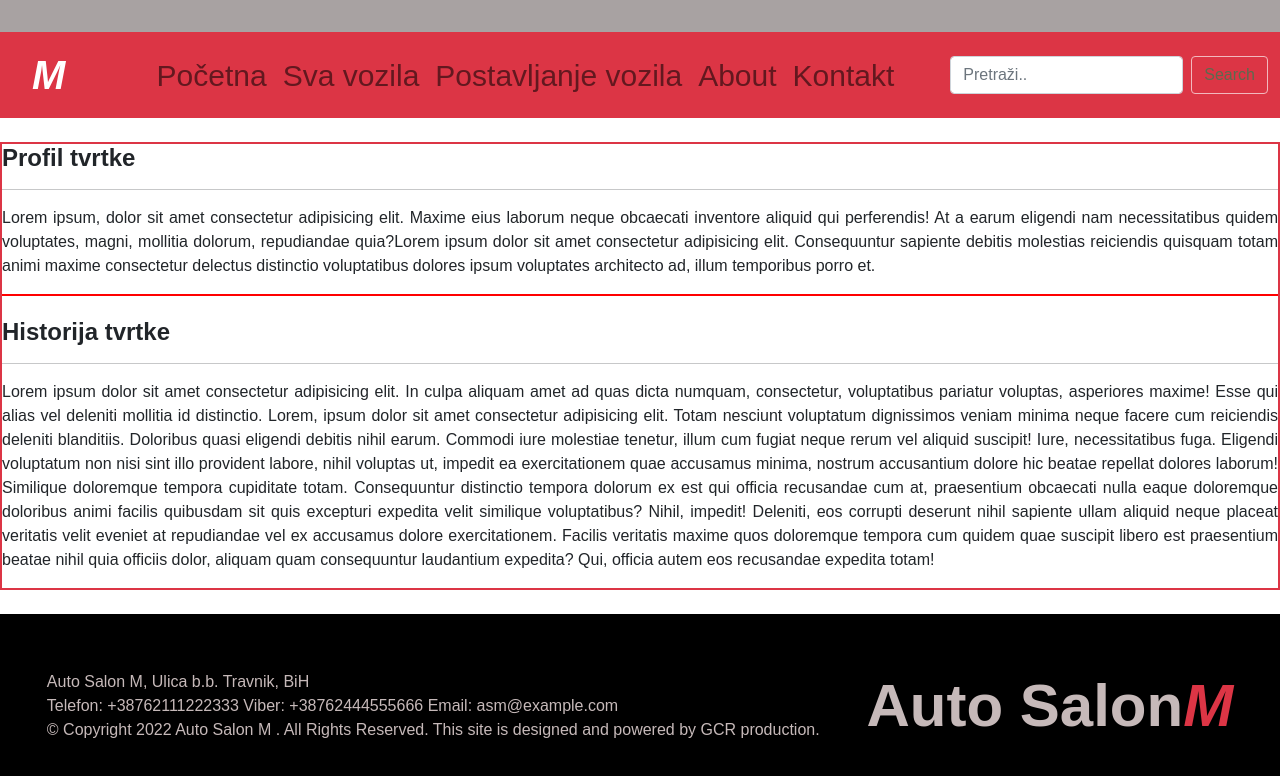
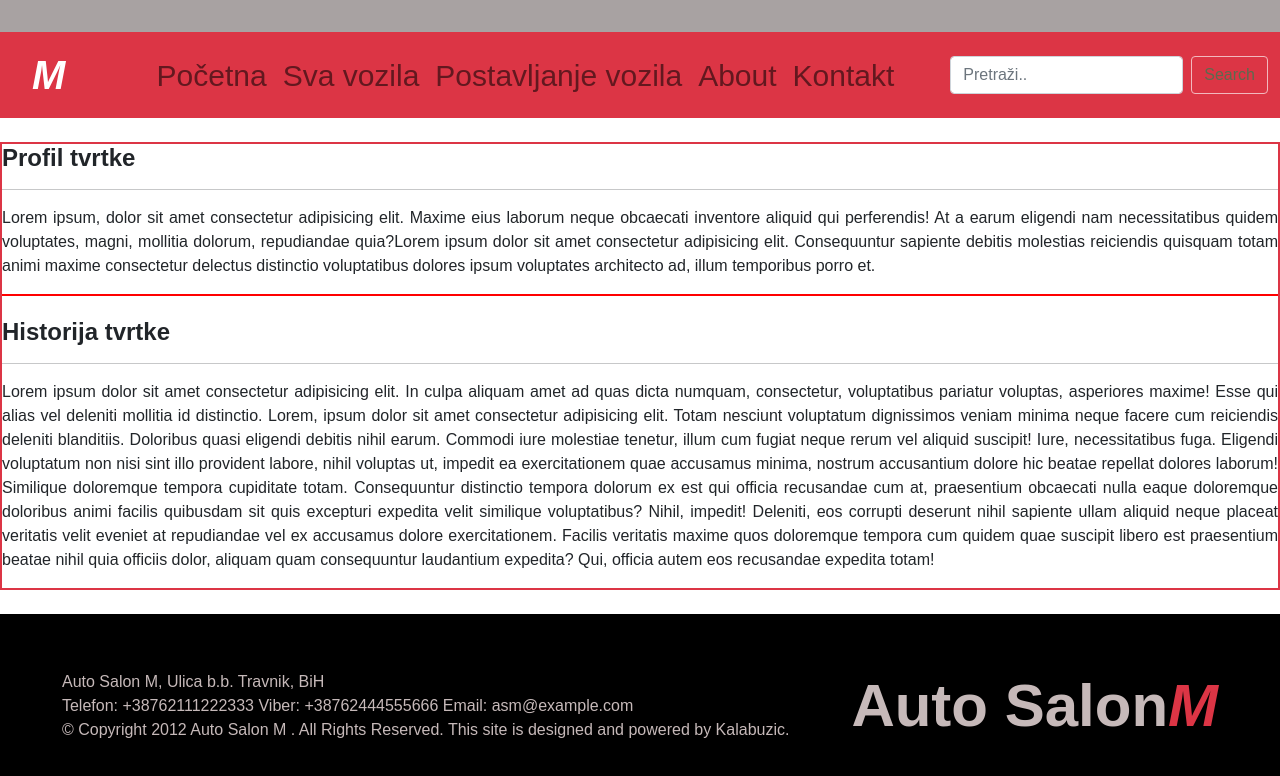
Before and after one commit to Mujo78/Projekat, a plain HTML site: page about.html in a window 1280 px wide. Shown: the part 118-894 px from the top of the page. Drawn offline with nearby package versions, Linux system fonts and the light colour scheme.

Commit message:
git push --all origin

```diff
--- a/about.html
+++ b/about.html
@@ -94,7 +94,7 @@
           Telefon: +38762111222333
           Viber: +38762444555666
           Email: asm@example.com <br>
-          © Copyright 2022 Auto Salon M . All Rights Reserved. This site is designed and powered by GCR production.
+          © Copyright 2012 Auto Salon M . All Rights Reserved. This site is designed and powered by Kalabuzic.
         </p>
       </div>
       <div id="logo">
```
Also changed, not shown: allcars.html (+1 -1 lines), contacts.html (+1 -1 lines), mainpage.html (+1 -1 lines).
